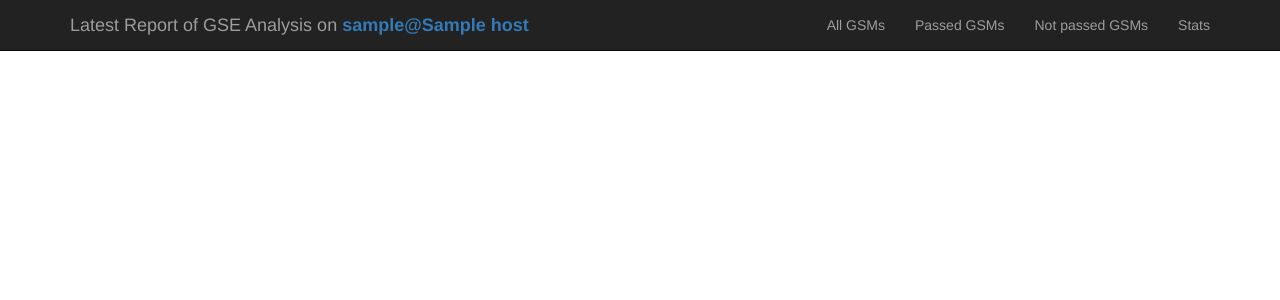
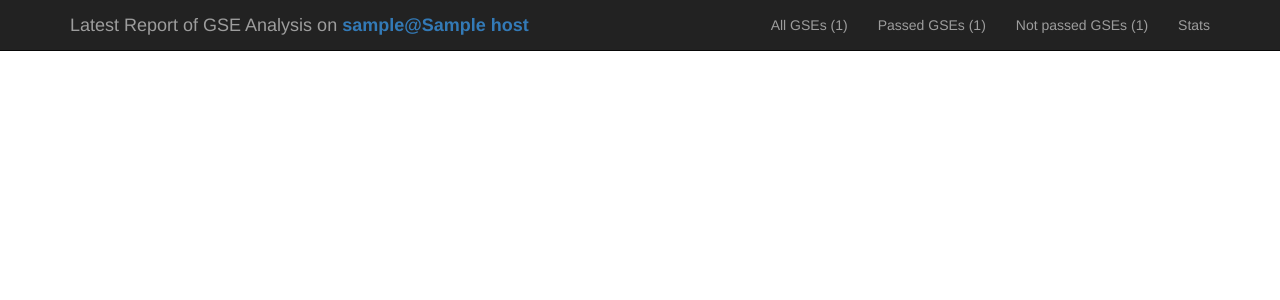
Before and after one commit to bcgsc/rsemreport, a Django app: template rsem_report/templates/rsem_report/base.html in a window 1280 px wide. Shown: the top 300 px of the page. Run offline with Django 3.2, Linux system fonts and the light colour scheme; the template is opened without the code that fills it: most values are stand-ins (such as "Sample title", 1, 10 or a date in 2020); parts of the project's set-up code (start-up, migrations or seed data) failed here and were passed over; some libraries are stand-ins or nearby versions.

Commit message:
changed naming GSMs => GSEs in the header

```diff
--- a/rsem_report/templates/rsem_report/header.html
+++ b/rsem_report/templates/rsem_report/header.html
@@ -9,9 +9,9 @@
 
     <div class="collapse navbar-collapse navHeaderCollapse">
       <ul class="nav navbar-nav navbar-right">
-        <li><a href='{% url 'home' %}'>All GSMs</a></li>
-        <li><a href='{% url 'passed_GSMs' %}'>Passed GSMs</a></li>
-        <li><a href='{% url 'not_passed_GSMs' %}'>Not passed GSMs</a></li>
+        <li><a href='{% url 'home' %}'>All GSEs ({{num_all_gses}})</a></li>
+        <li><a href='{% url 'passed_GSEs' %}'>Passed GSEs ({{num_passed_gses}})</a></li>
+        <li><a href='{% url 'not_passed_GSEs' %}'>Not passed GSEs ({{num_not_passed_gses}})</a></li>
         <li><a href='{% url 'stats' %}'>Stats</a></li>
       </ul>
     </div>
--- a/rsem_report/urls.py
+++ b/rsem_report/urls.py
@@ -8,8 +8,8 @@ admin.autodiscover()
 urlpatterns = patterns('',
     # Examples:
     url(r'^$', 'rsem_report.views.home', name='home'),
-    url(r'^passed_GSMs$', 'rsem_report.views.passed_GSMs', name='passed_GSMs'),
-    url(r'^not_passed_GSMs$', 'rsem_report.views.not_passed_GSMs', name='not_passed_GSMs'),
+    url(r'^passed_GSEs$', 'rsem_report.views.passed_GSEs', name='passed_GSEs'),
+    url(r'^not_passed_GSEs$', 'rsem_report.views.not_passed_GSEs', name='not_passed_GSEs'),
     url(r'^stats$', 'rsem_report.views.stats', name='stats'),
     # url(r'^blog/', include('blog.urls')),
 
--- a/rsem_report/views.py
+++ b/rsem_report/views.py
@@ -11,14 +11,14 @@ def home(request):
     return render(request, 'rsem_report/progress_report.html', context)
 
 
-def passed_GSMs(request):
+def passed_GSEs(request):
     context = cache.get('passed_gses')
     if not context:
         context = cron.update_cache_passed_gses()
     return render(request, 'rsem_report/progress_report.html', context)
 
 
-def not_passed_GSMs(request):
+def not_passed_GSEs(request):
     context = cache.get('not_passed_gses')
     if not context:
         context = cron.update_cache_not_passed_gses()
```
